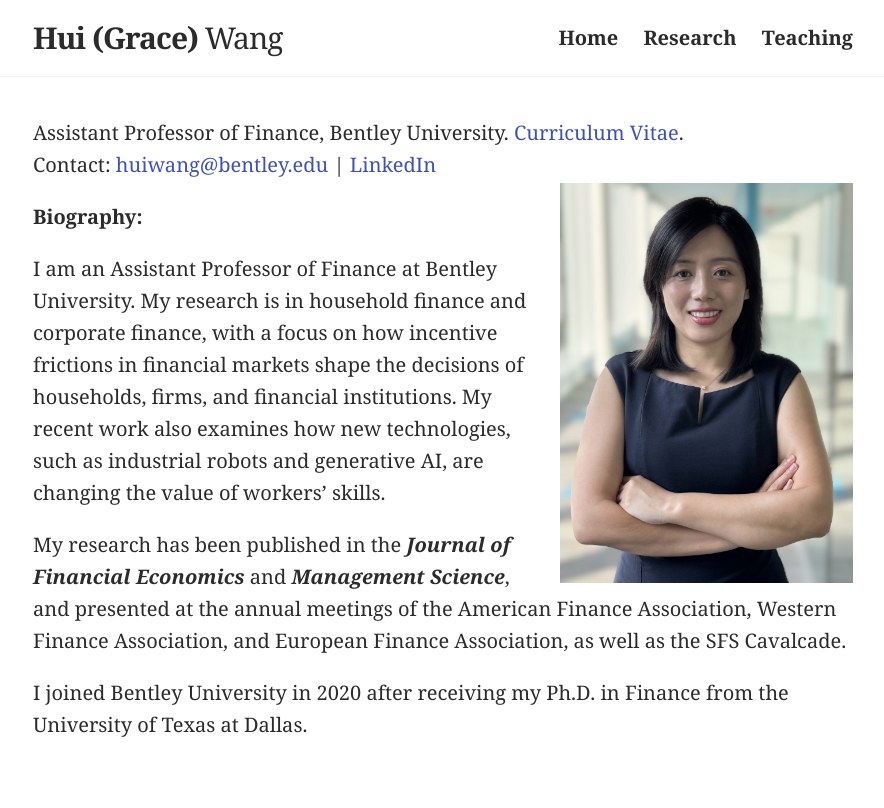
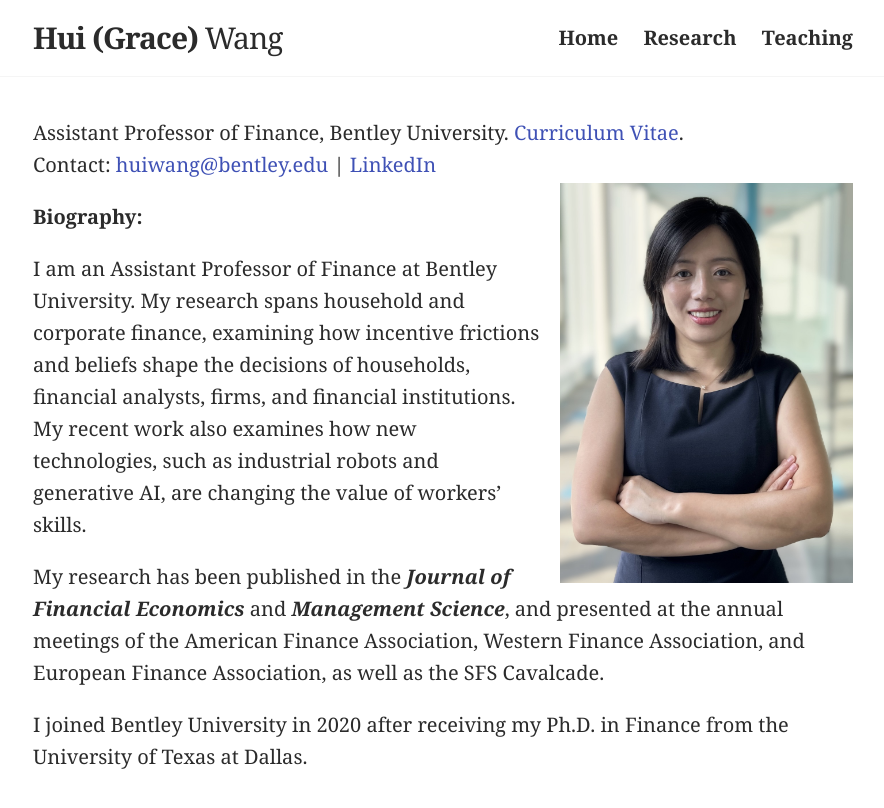
Before and after one commit to huigracewang/homepage, a Jekyll site: the page built from index.md, in a window 1280 px wide. Shown: the top 808 px of the page, without its empty margins (197-1081 px from the left). Built offline with Jekyll 4.4.1, drawn with Linux system fonts in a browser that asks for light colours.

Commit message:
Reword research focus sentence in bio
Co-Authored-By: Claude Fable 5.2 <noreply@anthropic.com>
Claude-Session: https://claude.ai/code/session_01SsMRf8sYxy99GWk8V7n4VF

```diff
--- a/index.md
+++ b/index.md
@@ -6,7 +6,7 @@ profile_picture:
 ---
 <strong style="color:#2b2b2b">Biography:</strong>
 
-I am an Assistant Professor of Finance at Bentley University. My research is in household finance and corporate finance, with a focus on how incentive frictions in financial markets shape the decisions of households, firms, and financial institutions. My recent work also examines how new technologies, such as industrial robots and generative AI, are changing the value of workers’ skills.
+I am an Assistant Professor of Finance at Bentley University. My research spans household and corporate finance, examining how incentive frictions and beliefs shape the decisions of households, financial analysts, firms, and financial institutions. My recent work also examines how new technologies, such as industrial robots and generative AI, are changing the value of workers’ skills.
 
 My research has been published in the <strong style="font-weight:700"><i>Journal of Financial Economics</i></strong> and <strong style="font-weight:700"><i>Management Science</i></strong>, and presented at the annual meetings of the American Finance Association, Western Finance Association, and European Finance Association, as well as the SFS Cavalcade.
 
```
